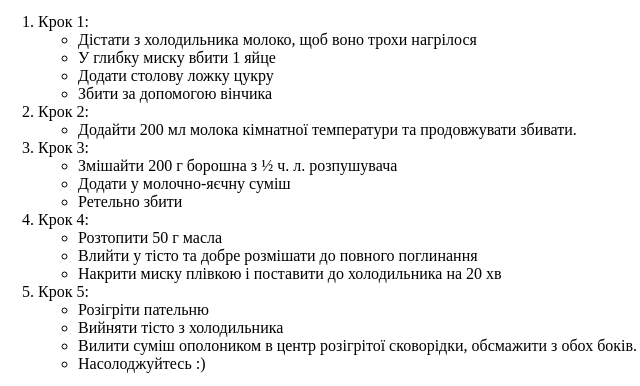
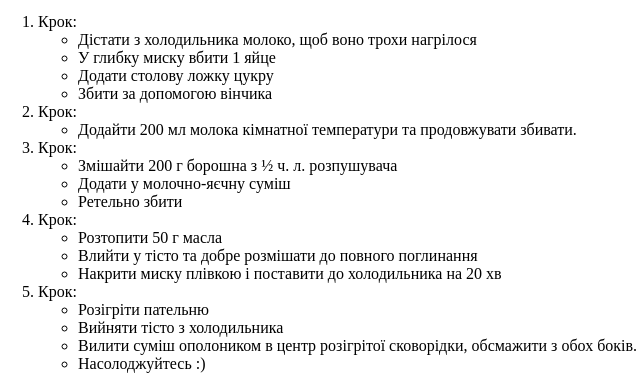
Before and after one commit to leliiaaa/practical, a plain HTML site: page practical/nowadays.html in a window 1280 px wide. Shown: the part 577-963 px from the top of the page, 10-650 px from the left. Drawn offline with Linux system fonts and the light colour scheme.

Commit message:
практична 1

```diff
--- a/practical/nowadays.html
+++ b/practical/nowadays.html
@@ -42,7 +42,7 @@
     </ul>
         <ol>
 
-        <li> Крок 1:
+        <li> Крок:
             <ul>
               <li>Дістати з холодильника молоко, щоб воно трохи нагрілося</li>
               <li>У глибку миску вбити 1 яйце</li>
@@ -50,26 +50,26 @@
               <li>Збити за допомогою вінчика</li>
             </ul>
         </li>
-        <li> Крок 2:
+        <li> Крок:
             <ul>
                 <li>Додайти 200 мл молока кімнатної температури та продовжувати збивати.</li>
             </ul>
         </li>
-        <li> Крок 3:
+        <li> Крок:
             <ul>
               <li>Змішайти 200 г борошна з ½ ч. л. розпушувача</li>
               <li>Додати у молочно-яєчну суміш</li>
               <li>Ретельно збити</li>
             </ul>
         </li>
-        <li> Крок 4:
+        <li> Крок:
             <ul>
                <li>Розтопити 50 г масла</li>
                <li>Влийти у тісто та добре розмішати до повного поглинання</li>
                <li>Накрити миску плівкою і поставити до холодильника на 20 хв</li>
             </ul>
         </li>
-        <li> Крок 5:
+        <li> Крок:
             <ul>
                 <li>Розігріти пательню</li>
                 <li>Вийняти тісто з холодильника</li>
```
